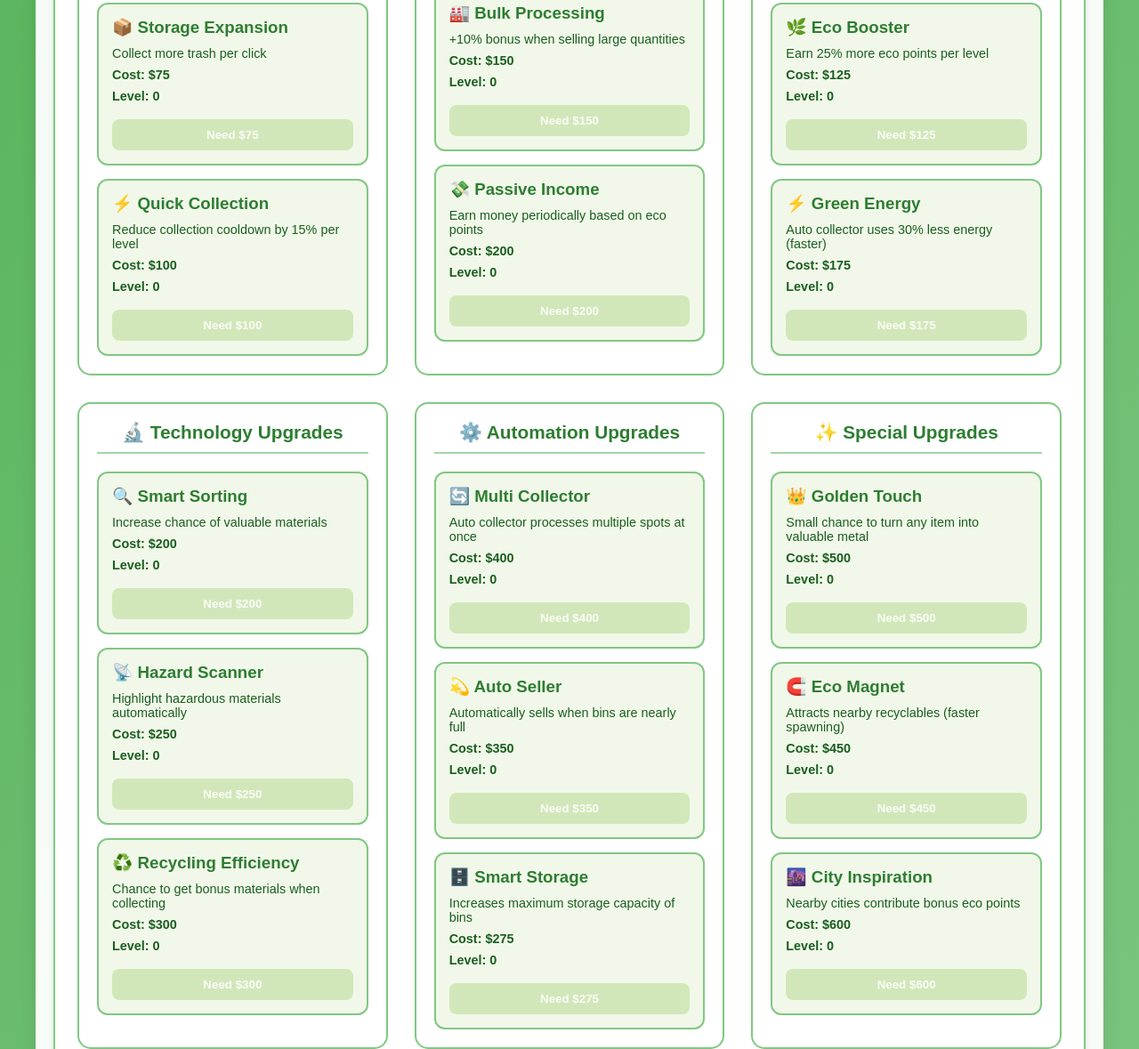
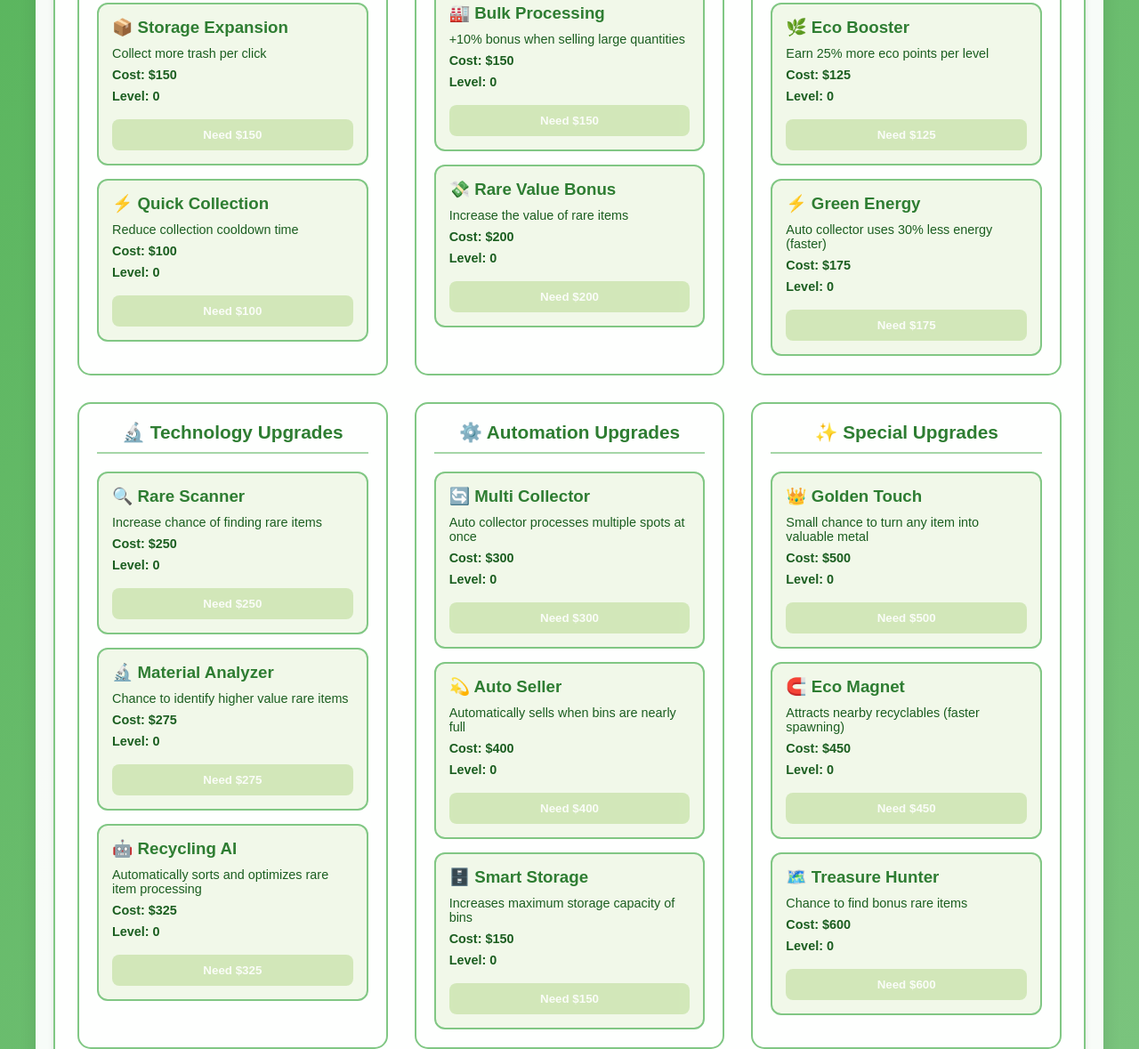
Before and after one commit to Kyleeeliu/comproject, a plain HTML site: page index.html in a window 1280 px wide. Shown: the part 1722-2901 px from the top of the page at 89% size. Drawn offline with Linux system fonts and the light colour scheme.

Commit message:
annoying bug fixed

```diff
--- a/game.js
+++ b/game.js
@@ -26,36 +26,41 @@ class TrashTycoon {
 
         // Add upgrades configuration
         this.upgrades = {
-            autoCollector: {
-                level: 0,
-                baseCost: 50,
-                effect: () => this.startAutoCollection()
-            },
-            betterPrices: {
-                level: 0,
-                baseCost: 100,
-                effect: () => this.updatePrices()
-            },
-            largerStorage: {
-                level: 0,
-                baseCost: 75,
-                effect: () => this.updateCollectionAmount()
-            },
+            // Collection Upgrades
             quickCollection: {
                 level: 0,
                 baseCost: 100,
                 effect: () => this.updateCollectionSpeed()
+            },
+            smartStorage: {
+                level: 0,
+                baseCost: 150,
+                effect: () => this.updateStorageCapacity()
+            },
+            autoCollector: {
+                level: 0,
+                baseCost: 200,
+                effect: () => this.startAutoCollection()
+            },
+
+            // Economic Upgrades
+            betterPrices: {
+                level: 0,
+                baseCost: 100,
+                effect: () => this.updatePrices() // Now affects rare items less
             },
             bulkSelling: {
                 level: 0,
                 baseCost: 150,
                 effect: () => this.updateBulkBonus()
             },
-            passiveIncome: {
+            rareValueBonus: { // New upgrade replacing passiveIncome
                 level: 0,
                 baseCost: 200,
-                effect: () => this.startPassiveIncome()
+                effect: () => this.updateRareValueBonus()
             },
+
+            // Environmental Upgrades
             hazardProtection: {
                 level: 0,
                 baseCost: 150,
@@ -71,50 +76,49 @@ class TrashTycoon {
                 baseCost: 175,
                 effect: () => this.updateEnergyEfficiency()
             },
-            smartSorting: {
-                level: 0,
-                baseCost: 200,
-                effect: () => this.updateSpawnRates()
-            },
-            hazardScanner: {
+
+            // Technology Upgrades
+            rareScanner: { // New upgrade replacing smartSorting
                 level: 0,
                 baseCost: 250,
-                effect: () => this.updateHazardScanning()
-            },
-            recyclingEfficiency: {
-                level: 0,
-                baseCost: 300,
-                effect: () => this.updateRecyclingBonus()
+                effect: () => this.updateRareScanner()
             },
             multiCollector: {
                 level: 0,
-                baseCost: 400,
+                baseCost: 300,
                 effect: () => this.updateMultiCollector()
             },
             autoSeller: {
                 level: 0,
-                baseCost: 350,
+                baseCost: 400,
                 effect: () => this.updateAutoSeller()
             },
-            smartStorage: {
-                level: 0,
-                baseCost: 275,
-                effect: () => this.updateStorageCapacity()
-            },
+
+            // Special Upgrades
             goldenTouch: {
                 level: 0,
                 baseCost: 500,
-                effect: () => this.updateGoldenTouch()
+                effect: () => this.updateGoldenTouch() // Already balanced
             },
             ecoMagnet: {
                 level: 0,
                 baseCost: 450,
                 effect: () => this.updateEcoMagnet()
             },
-            cityInspiration: {
+            treasureHunter: { // New upgrade replacing cityInspiration
                 level: 0,
                 baseCost: 600,
-                effect: () => this.updateCityInspiration()
+                effect: () => this.updateTreasureHunter()
+            },
+            materialAnalyzer: {
+                level: 0,
+                baseCost: 275,
+                effect: () => this.updateMaterialAnalyzer()
+            },
+            recyclingAI: {
+                level: 0,
+                baseCost: 325,
+                effect: () => this.updateRecyclingAI()
             }
         };
 
@@ -481,10 +485,36 @@ class TrashTycoon {
             bin.addEventListener('click', () => this.sellTrash(bin.dataset.type));
         });
 
-        // Initialize upgrade buttons
-        document.querySelectorAll('.buy-upgrade').forEach(button => {
-            const upgrade = button.closest('.upgrade');
-            button.addEventListener('click', () => this.purchaseUpgrade(upgrade.dataset.id));
+        // Initialize all upgrade buttons
+        document.querySelectorAll('.upgrade').forEach(upgrade => {
+            const id = upgrade.dataset.id;
+            if (!id || !this.upgrades[id]) return;
+
+            const upgradeInfo = this.upgrades[id];
+            const cost = Math.floor(upgradeInfo.baseCost * Math.pow(1.5, upgradeInfo.level));
+
+            // Set initial text and state
+            const button = upgrade.querySelector('.buy-upgrade');
+            if (button) {
+                button.textContent = `Need $${cost}`;
+                button.disabled = true;
+                button.classList.add('cant-afford');
+
+                // Add click handler
+                button.onclick = () => this.purchaseUpgrade(id);
+            }
+
+            // Set initial level
+            const levelElement = upgrade.querySelector('.level');
+            if (levelElement) {
+                levelElement.textContent = '0';
+            }
+
+            // Set initial cost
+            const costElement = upgrade.querySelector('.cost');
+            if (costElement) {
+                costElement.textContent = cost;
+            }
         });
 
         this.updateDisplay();
@@ -718,65 +748,47 @@ class TrashTycoon {
         setTimeout(() => container.remove(), 1000);
     }
 
-    purchaseUpgrade(upgradeId) {
-        const upgrade = this.upgrades[upgradeId];
-        const cost = this.calculateUpgradeCost(upgradeId);
+    purchaseUpgrade(id) {
+        const upgrade = this.upgrades[id];
+        if (!upgrade) return;
 
-        if (this.money >= cost) {
-            this.money -= cost;
-            upgrade.level++;
+        // Calculate actual cost with exponential scaling
+        const cost = Math.floor(upgrade.baseCost * Math.pow(1.5, upgrade.level));
 
-            // Call the effect function
-            if (typeof upgrade.effect === 'function') {
-                upgrade.effect();
-            }
+        // Check if player can afford it
+        if (this.money < cost) return;
 
-            // Update displays
-            this.updateDisplay();
-            this.updateUpgradesDisplay();  // Update all upgrade buttons
+        // Purchase the upgrade
+        this.money -= cost;
+        upgrade.level++;
+        upgrade.effect();
 
-            // Show purchase animation
-            this.showPurchaseAnimation(cost, upgradeId);
-            this.updateSDGProgress();
-        }
-    }
-
-    calculateUpgradeCost(upgradeId) {
-        const upgrade = this.upgrades[upgradeId];
-        return Math.floor(upgrade.baseCost * Math.pow(1.5, upgrade.level));
+        this.updateDisplay();
+        this.updateUpgradesDisplay();
     }
 
     updateUpgradesDisplay() {
-        // Get all upgrade elements
-        const allUpgrades = document.querySelectorAll('.upgrade');
+        document.querySelectorAll('.upgrade').forEach(upgrade => {
+            const id = upgrade.dataset.id;
+            if (!id || !this.upgrades[id]) return;
 
-        allUpgrades.forEach(upgradeElement => {
-            const upgradeId = upgradeElement.dataset.id;
-            if (!upgradeId || !this.upgrades[upgradeId]) return;
+            // Calculate current cost for this upgrade
+            const cost = Math.floor(this.upgrades[id].baseCost * Math.pow(1.5, this.upgrades[id].level));
 
-            const cost = this.calculateUpgradeCost(upgradeId);
-            const level = this.upgrades[upgradeId].level;
+            // Update level and cost display
+            const levelElement = upgrade.querySelector('.level');
+            const costElement = upgrade.querySelector('.cost');
 
-            const costElement = upgradeElement.querySelector('.cost');
-            const levelElement = upgradeElement.querySelector('.level');
-            const buyButton = upgradeElement.querySelector('.buy-upgrade');
+            if (levelElement) levelElement.textContent = this.upgrades[id].level;
+            if (costElement) costElement.textContent = cost;
 
-            if (costElement) costElement.textContent = cost;
-            if (levelElement) levelElement.textContent = level;
-            if (buyButton) {
+            // Update button state
+            const button = upgrade.querySelector('.buy-upgrade');
+            if (button) {
                 const canAfford = this.money >= cost;
-                buyButton.disabled = !canAfford;
-
-                // Update button text and style immediately
-                if (!canAfford) {
-                    buyButton.textContent = `Need $${cost}`;
-                    buyButton.classList.add('cant-afford');
-                    buyButton.title = `Need $${cost - this.money} more`;
-                } else {
-                    buyButton.textContent = 'Purchase';
-                    buyButton.classList.remove('cant-afford');
-                    buyButton.title = '';
-                }
+                button.disabled = !canAfford;
+                button.textContent = canAfford ? 'Purchase' : `Need $${cost}`;
+                button.classList.toggle('cant-afford', !canAfford);
             }
         });
     }
@@ -867,16 +879,18 @@ class TrashTycoon {
     }
 
     updatePrices() {
-        const multiplier = 1 + (this.upgrades.betterPrices.level * 0.25);
+        const multiplier = 1 + (0.15 * Math.log2(this.upgrades.betterPrices.level + 1));
         this.prices = {
+            // Regular items get full multiplier
             plastic: Math.floor(1 * multiplier),
             paper: Math.floor(2 * multiplier),
             metal: Math.floor(5 * multiplier),
-            computer: Math.floor(25 * multiplier),
-            glass: Math.floor(15 * multiplier),
-            gemstone: Math.floor(50 * multiplier),
-            gold: Math.floor(75 * multiplier),
-            battery: Math.floor(20 * multiplier)
+            // Rare items get reduced multiplier to prevent exponential scaling
+            computer: Math.floor(25 * (1 + (multiplier - 1) * 0.5)),
+            glass: Math.floor(15 * (1 + (multiplier - 1) * 0.5)),
+            gemstone: Math.floor(50 * (1 + (multiplier - 1) * 0.5)),
+            gold: Math.floor(75 * (1 + (multiplier - 1) * 0.5)),
+            battery: Math.floor(20 * (1 + (multiplier - 1) * 0.5))
         };
     }
 
@@ -1160,7 +1174,7 @@ class TrashTycoon {
 
     updateSpawnRates() {
         // Increase valuable spawn rate by 5% per level, caps at 50%
-        this.valuableSpawnRate = 0.2 + Math.min(0.3, this.upgrades.smartSorting.level * 0.05);
+        this.valuableSpawnRate = 0.2 + Math.min(0.3, this.upgrades.rareScanner.level * 0.05);
     }
 
     updateMultiCollector() {
@@ -1205,10 +1219,10 @@ class TrashTycoon {
         this.spawnRate = 0.3 + (0.07 * Math.log2(level + 1));
     }
 
-    updateCityInspiration() {
-        // 10% bonus per level, logarithmic scaling
-        const level = this.upgrades.cityInspiration.level;
-        this.cityBonus = 1 + (0.1 * Math.log2(level + 1));
+    updateTreasureHunter() {
+        // 5% chance per level to get bonus rare items when collecting, caps at 25%
+        const level = this.upgrades.treasureHunter.level;
+        this.treasureHunterChance = Math.min(0.25, level * 0.05);
     }
 
     updateCollectionSpeed() {
@@ -1221,39 +1235,28 @@ class TrashTycoon {
         this.bulkBonus = 1 + Math.min(0.5, this.upgrades.bulkSelling.level * 0.05);
     }
 
-    startPassiveIncome() {
-        // Base 0.5% of eco points per level, logarithmic scaling
-        if (!this.passiveIncomeInterval) {
-            this.passiveIncomeInterval = setInterval(() => {
-                const level = this.upgrades.passiveIncome.level;
-                const rate = 0.005 * Math.log2(level + 1);
-                const income = Math.floor(this.ecoPoints * rate);
-                if (income > 0) {
-                    this.money += income;
-                    this.updateDisplay();
-                }
-            }, 10000);
-        }
+    updateRareValueBonus() {
+        // 10% value increase per level, logarithmic scaling
+        const level = this.upgrades.rareValueBonus.level;
+        this.rareValueBonus = 1 + (0.1 * Math.log2(level + 1));
     }
 
-    updateEnergyEfficiency() {
-        // 20% faster auto collection per level, diminishing returns
-        const level = this.upgrades.greenEnergy.level;
-        this.energyEfficiency = 1 + (0.2 * Math.log2(level + 1));
-        if (this.autoCollectorInterval) {
-            this.startAutoCollection();
-        }
+    updateRareScanner() {
+        // Increases rare spawn rate by 2% per level, caps at 20% total
+        const level = this.upgrades.rareScanner.level;
+        this.baseRareSpawnRate = 0.08 + Math.min(0.12, level * 0.02);
     }
 
-    updateHazardScanning() {
-        // Highlight hazardous materials
-        this.hazardScanningLevel = this.upgrades.hazardScanner.level;
-        // Add visual effect in updateCollectionZone
+    updateMaterialAnalyzer() {
+        // 5% chance per level to upgrade a rare item to a more valuable one
+        const level = this.upgrades.materialAnalyzer.level;
+        this.materialAnalyzerChance = Math.min(0.3, level * 0.05);
     }
 
-    updateRecyclingBonus() {
-        // Chance for bonus materials
-        this.recyclingBonus = this.upgrades.recyclingEfficiency.level * 0.1;
+    updateRecyclingAI() {
+        // 10% bonus per level to rare item processing efficiency
+        const level = this.upgrades.recyclingAI.level;
+        this.recyclingAIBonus = 1 + (0.1 * Math.log2(level + 1));
     }
 
     initDevConsole() {
--- a/index.html
+++ b/index.html
@@ -311,19 +311,19 @@
                         <p class="upgrade-level">Level: <span class="level">0</span></p>
                         <button class="buy-upgrade">Purchase</button>
                     </div>
-                    <div class="upgrade" data-id="largerStorage">
+                    <div class="upgrade" data-id="smartStorage">
                         <h3>📦 Storage Expansion</h3>
                         <p>Collect more trash per click</p>
-                        <p class="upgrade-cost">Cost: $<span class="cost">75</span></p>
+                        <p class="upgrade-cost">Cost: $<span class="cost">150</span></p>
                         <p class="upgrade-level">Level: <span class="level">0</span></p>
                         <button class="buy-upgrade">Purchase</button>
                     </div>
                     <div class="upgrade" data-id="quickCollection">
                         <h3>⚡ Quick Collection</h3>
-                        <p>Reduce collection cooldown by 15% per level</p>
+                        <p>Reduce collection cooldown time</p>
                         <p class="upgrade-cost">Cost: $<span class="cost">100</span></p>
                         <p class="upgrade-level">Level: <span class="level">0</span></p>
-                        <button class="buy-upgrade">Purchase</button>
+                        <button class="buy-upgrade" disabled>Need $100</button>
                     </div>
                 </div>
 
@@ -344,9 +344,9 @@
                         <p class="upgrade-level">Level: <span class="level">0</span></p>
                         <button class="buy-upgrade">Purchase</button>
                     </div>
-                    <div class="upgrade" data-id="passiveIncome">
-                        <h3>💸 Passive Income</h3>
-                        <p>Earn money periodically based on eco points</p>
+                    <div class="upgrade" data-id="rareValueBonus">
+                        <h3>💸 Rare Value Bonus</h3>
+                        <p>Increase the value of rare items</p>
                         <p class="upgrade-cost">Cost: $<span class="cost">200</span></p>
                         <p class="upgrade-level">Level: <span class="level">0</span></p>
                         <button class="buy-upgrade">Purchase</button>
@@ -382,24 +382,24 @@
                 <!-- Technology Upgrades -->
                 <div class="upgrade-category">
                     <h3 class="category-title">🔬 Technology Upgrades</h3>
-                    <div class="upgrade" data-id="smartSorting">
-                        <h3>🔍 Smart Sorting</h3>
-                        <p>Increase chance of valuable materials</p>
-                        <p class="upgrade-cost">Cost: $<span class="cost">200</span></p>
-                        <p class="upgrade-level">Level: <span class="level">0</span></p>
-                        <button class="buy-upgrade">Purchase</button>
-                    </div>
-                    <div class="upgrade" data-id="hazardScanner">
-                        <h3>📡 Hazard Scanner</h3>
-                        <p>Highlight hazardous materials automatically</p>
+                    <div class="upgrade" data-id="rareScanner">
+                        <h3>🔍 Rare Scanner</h3>
+                        <p>Increase chance of finding rare items</p>
                         <p class="upgrade-cost">Cost: $<span class="cost">250</span></p>
                         <p class="upgrade-level">Level: <span class="level">0</span></p>
                         <button class="buy-upgrade">Purchase</button>
                     </div>
-                    <div class="upgrade" data-id="recyclingEfficiency">
-                        <h3>♻️ Recycling Efficiency</h3>
-                        <p>Chance to get bonus materials when collecting</p>
-                        <p class="upgrade-cost">Cost: $<span class="cost">300</span></p>
+                    <div class="upgrade" data-id="materialAnalyzer">
+                        <h3>🔬 Material Analyzer</h3>
+                        <p>Chance to identify higher value rare items</p>
+                        <p class="upgrade-cost">Cost: $<span class="cost">275</span></p>
+                        <p class="upgrade-level">Level: <span class="level">0</span></p>
+                        <button class="buy-upgrade">Purchase</button>
+                    </div>
+                    <div class="upgrade" data-id="recyclingAI">
+                        <h3>🤖 Recycling AI</h3>
+                        <p>Automatically sorts and optimizes rare item processing</p>
+                        <p class="upgrade-cost">Cost: $<span class="cost">325</span></p>
                         <p class="upgrade-level">Level: <span class="level">0</span></p>
                         <button class="buy-upgrade">Purchase</button>
                     </div>
@@ -411,14 +411,14 @@
                     <div class="upgrade" data-id="multiCollector">
                         <h3>🔄 Multi Collector</h3>
                         <p>Auto collector processes multiple spots at once</p>
-                        <p class="upgrade-cost">Cost: $<span class="cost">400</span></p>
+                        <p class="upgrade-cost">Cost: $<span class="cost">300</span></p>
                         <p class="upgrade-level">Level: <span class="level">0</span></p>
                         <button class="buy-upgrade">Purchase</button>
                     </div>
                     <div class="upgrade" data-id="autoSeller">
                         <h3>💫 Auto Seller</h3>
                         <p>Automatically sells when bins are nearly full</p>
-                        <p class="upgrade-cost">Cost: $<span class="cost">350</span></p>
+                        <p class="upgrade-cost">Cost: $<span class="cost">400</span></p>
                         <p class="upgrade-level">Level: <span class="level">0</span></p>
                         <button class="buy-upgrade">Purchase</button>
                     </div>
@@ -448,9 +448,9 @@
                         <p class="upgrade-level">Level: <span class="level">0</span></p>
                         <button class="buy-upgrade">Purchase</button>
                     </div>
-                    <div class="upgrade" data-id="cityInspiration">
-                        <h3>🌆 City Inspiration</h3>
-                        <p>Nearby cities contribute bonus eco points</p>
+                    <div class="upgrade" data-id="treasureHunter">
+                        <h3>🗺️ Treasure Hunter</h3>
+                        <p>Chance to find bonus rare items</p>
                         <p class="upgrade-cost">Cost: $<span class="cost">600</span></p>
                         <p class="upgrade-level">Level: <span class="level">0</span></p>
                         <button class="buy-upgrade">Purchase</button>
```
